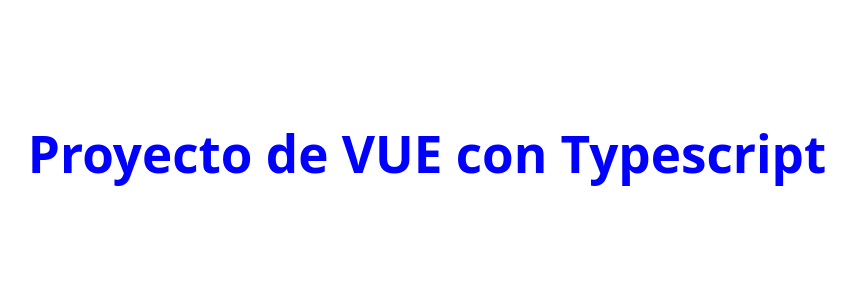
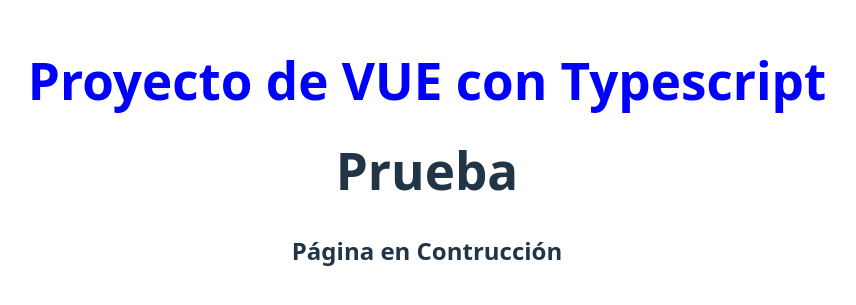
Before and after one commit to cchura94/frontend_proyecto_vue, a Vue app: page / in a window 1280 px wide. Shown: the part 247-552 px from the top of the page, without its empty margins (213-1069 px from the left). Built offline with nearby package versions, Linux system fonts and the light colour scheme.

Commit message:
prueba github pages

```diff
--- a/src/App.vue
+++ b/src/App.vue
@@ -1,5 +1,6 @@
 <script setup lang="ts">
 import { ref } from 'vue';
+import Prueba from './views/Prueba.vue';
 
   const titulo = ref<string>('Proyecto de VUE con Typescript');
 
@@ -7,6 +8,7 @@
 
 <template>
   <h1>{{ titulo }}</h1>
+  <Prueba></Prueba>
 
 </template>
 
--- a/src/views/Prueba.vue
+++ b/src/views/Prueba.vue
@@ -1,3 +1,4 @@
 <template>
     <h1>Prueba</h1>
+    <h2>Página en Contrucción</h2>
 </template>
```
Also changed, not shown: 5 other files (tests, documents, lock files or other folders).
